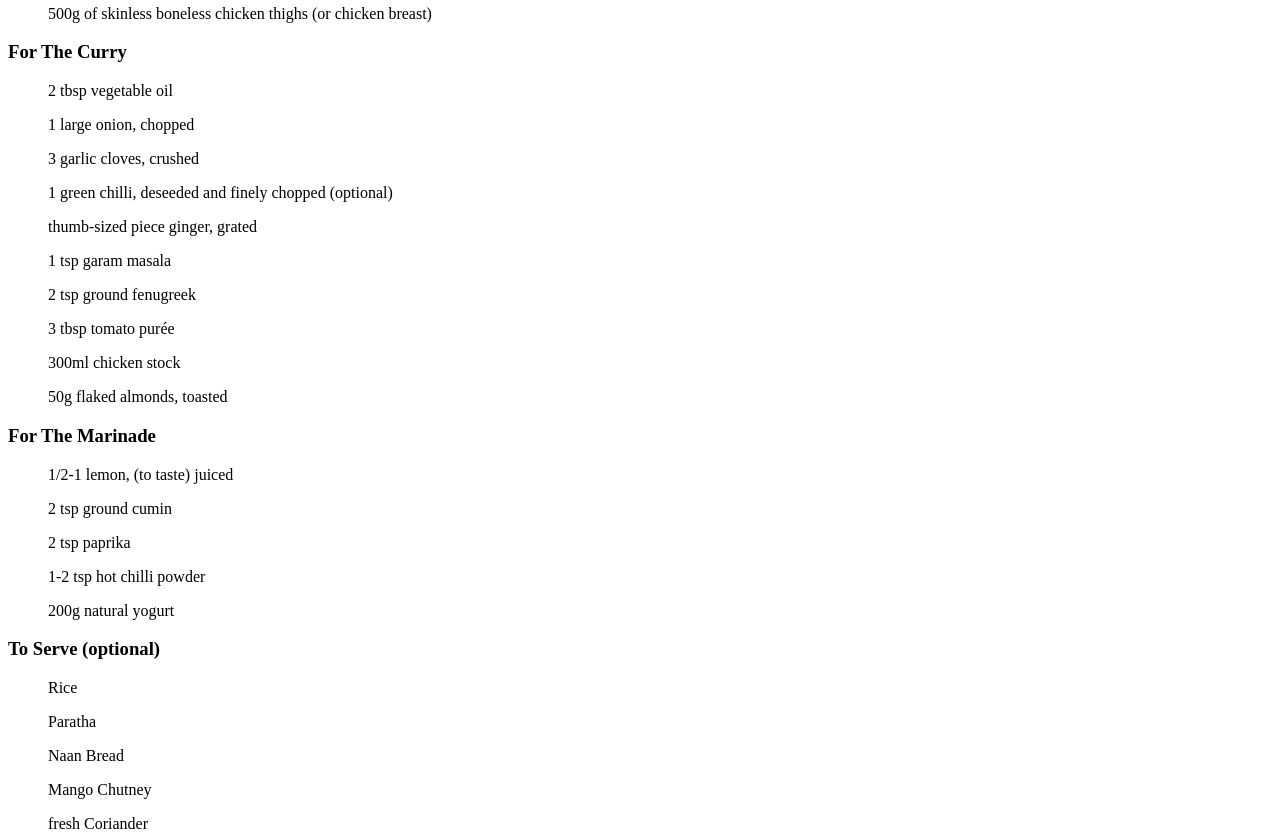
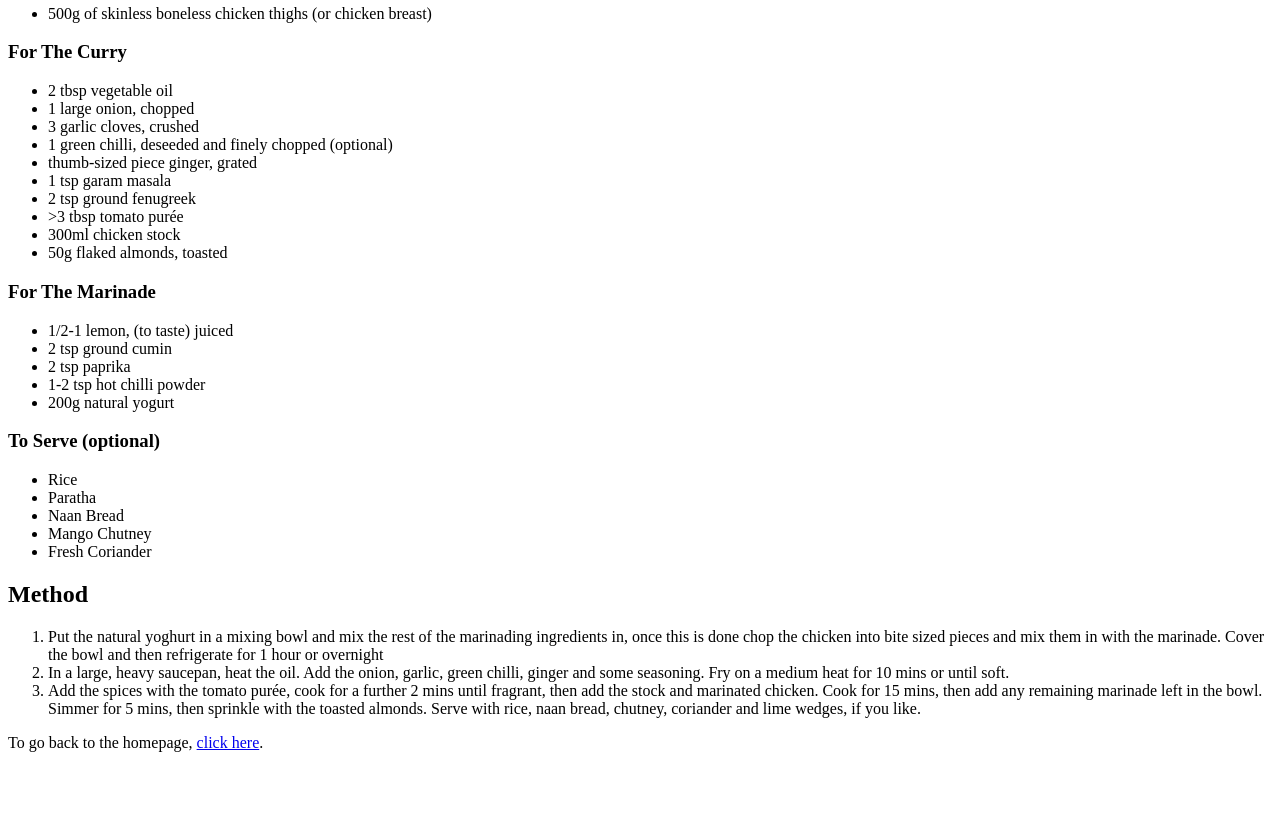
Before and after one commit to ShaeTay97/odin-recipes, a plain HTML site: page recipes/butterchicken.html in a window 1280 px wide. Shown: the part 1380-2216 px from the top of the page. After the commit the page ends 2148 px from the top, so only its background shows below. Drawn offline with Linux system fonts and the light colour scheme.

Commit message:
typos fixed and lists fixed

```diff
--- a/recipes/butterchicken.html
+++ b/recipes/butterchicken.html
@@ -10,33 +10,40 @@
         <img src="../images/Butter-Chicken.jpg">
         <p>Fancy a healthy version of your favourite Friday night curry? Try our easy butter chicken – the meat can be marinaded the day before so you can get ahead on your prep</p>
         <h2>Ingredients</h2>
-        <ul>500g of skinless boneless chicken thighs (or chicken breast)</ul>
+        <ul>
+        <li>500g of skinless boneless chicken thighs (or chicken breast)</li>
+        </ul>
 
         <h3>For The Curry</h3>
-        <ul>2 tbsp vegetable oil</ul>
-        <ul>1 large onion, chopped</ul>
-        <ul>3 garlic cloves, crushed</ul>
-        <ul>1 green chilli, deseeded and finely chopped (optional)</ul>
-        <ul>thumb-sized piece ginger, grated</ul>
-        <ul>1 tsp garam masala</ul>
-        <ul>2 tsp ground fenugreek</ul>
-        <ul>3 tbsp tomato purée</ul>
-        <ul>300ml chicken stock</ul>
-        <ul>50g flaked almonds, toasted</ul>
-
+        <ul>
+        <li>2 tbsp vegetable oil</li>
+        <li>1 large onion, chopped</li>
+        <li>3 garlic cloves, crushed</li>
+        <li>1 green chilli, deseeded and finely chopped (optional)</li>
+        <li>thumb-sized piece ginger, grated</li>
+        <li>1 tsp garam masala</li>
+        <li>2 tsp ground fenugreek</li>
+        <li>>3 tbsp tomato purée</li>
+        <li>300ml chicken stock</li>
+        <li>50g flaked almonds, toasted</li>
+        </ul>
         <h3>For The Marinade</h3>
-        <ul>1/2-1 lemon, (to taste) juiced</ul>
-        <ul>2 tsp ground cumin</ul>
-        <ul>2 tsp paprika</ul>
-        <ul>1-2 tsp hot chilli powder</ul>
-        <ul>200g natural yogurt</ul>
+        <ul>
+        <li>1/2-1 lemon, (to taste) juiced</li>
+        <li>2 tsp ground cumin</li>
+        <li>2 tsp paprika</li>
+        <li>1-2 tsp hot chilli powder</li>
+        <li>200g natural yogurt</li>
+        </ul>
 
         <h3>To Serve (optional)</h3>
-        <ul>Rice</ul>
-        <ul>Paratha</ul>
-        <ul>Naan Bread</ul>
-        <ul>Mango Chutney</ul>
-        <ul>fresh Coriander</ul>
+        <ul>
+        <li>Rice</li>
+        <li>Paratha</li>
+        <li>Naan Bread</li>
+        <li>Mango Chutney</li>
+        <li>Fresh Coriander</li>
+        </ul>
 
         <h2>Method</h2>
         <ol>
```
